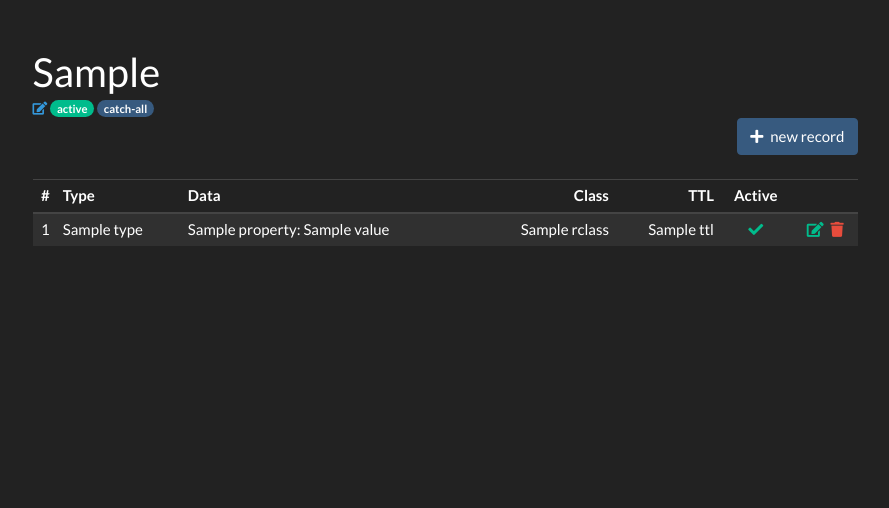
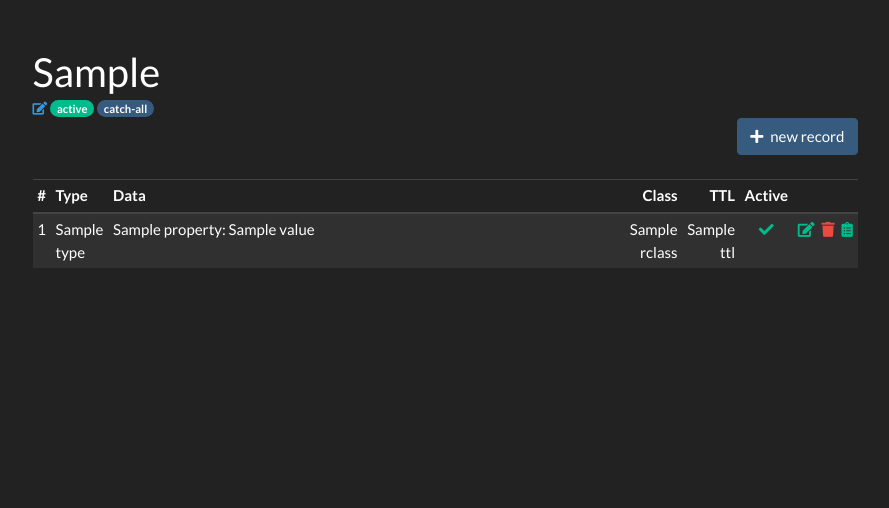
Before and after one commit to ctxis/SnitchDNS, a Flask app: template app/templates/dns/zone/view.html in a window 1280 px wide. Shown: the part 71-579 px from the top of the page, without its empty margins (195-1084 px from the left). Run offline with Flask 2, Linux system fonts and the light colour scheme; the template is opened without the code that fills it: most values are stand-ins (such as "Sample title", 1, 10 or a date in 2020); some libraries are stand-ins or nearby versions.

Commit message:
Fix width of columns

```diff
--- a/app/templates/dns/zone/view.html
+++ b/app/templates/dns/zone/view.html
@@ -34,7 +34,7 @@
             <tr>
                 <th class="text-center">#</th>
                 <th>Type</th>
-                <th>Data</th>
+                <th style="width: 100%;">Data</th>
                 <th class="text-right">Class</th>
                 <th class="text-right">TTL</th>
                 <th class="text-center">Active</th>
@@ -58,12 +58,13 @@
                     {% set icon = 'check' if record.active else 'times' %}
                     <span class="text-{{ class }}"><i class="fas fa-{{ icon }} fa-fw"></i></span>
                 </td>
-                <td class="text-center">
+                <td class="text-center" style="white-space: nowrap;">
                     <a href="{{ url_for('dns.record_edit', dns_zone_id=zone.id, dns_record_id=record.id) }}"><i class="fas fa-edit"></i></a>
                     <form action="{{ url_for('dns.record_delete', dns_zone_id=zone.id, dns_record_id=record.id) }}" method="post" class="d-inline ml-1" id="delete-record-form-{{ record.id }}">
                         <input type="hidden" name="csrf_token" value="{{ csrf_token() }}">
                         <a href="#" class="confirm-delete text-danger"><i class="fas fa-trash"></i></a>
                     </form>
+                    <a href="{{ url_for('logs.index', domain='%' ~ zone.full_domain, type=record.type) }}" class="ml-1" title="view logs"><i class="fas fa-clipboard-list"></i></a>
                 </td>
             </tr>
             {% endfor %}
```
